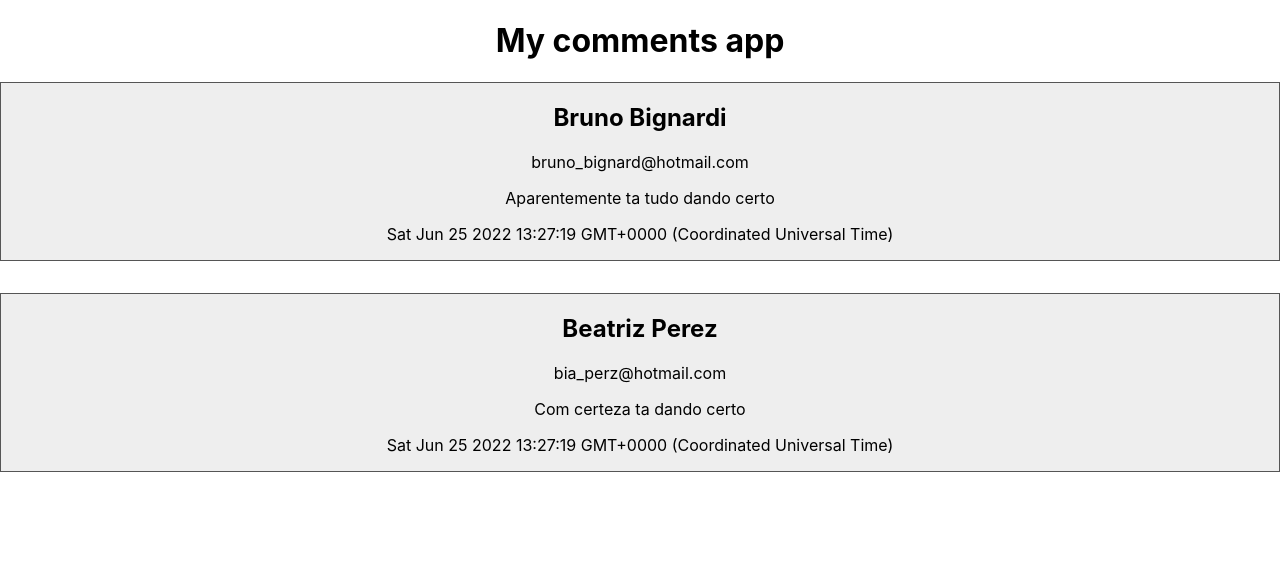
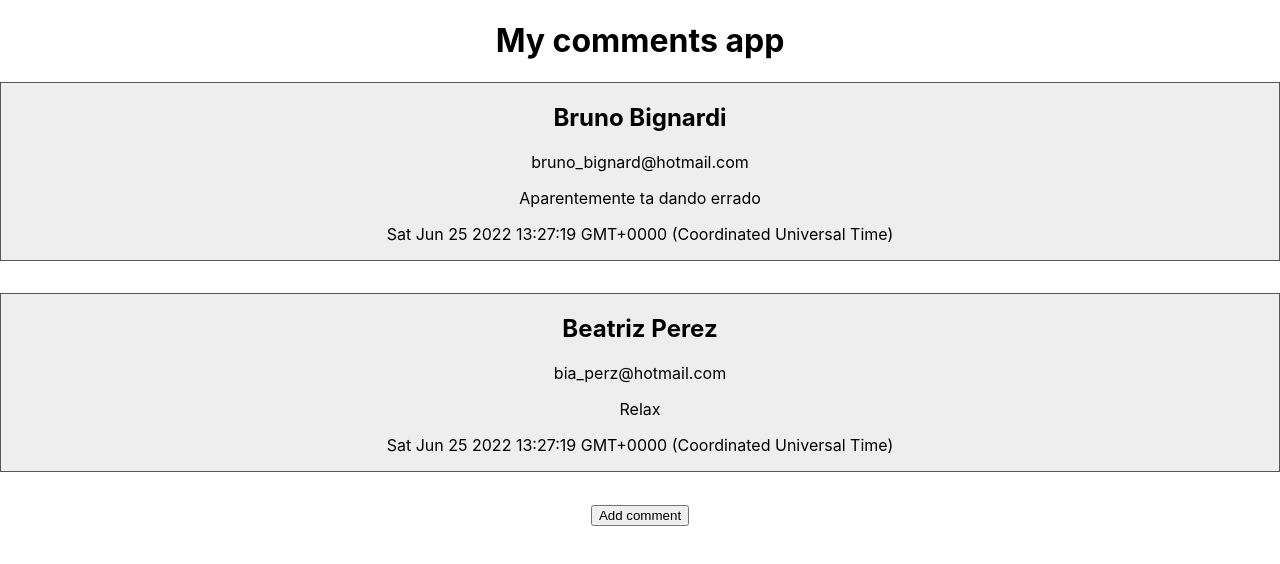
Before and after one commit to brunodono/My-comment-app-react.js, a React (Create React App) app: page / in a window 1280 px wide. Shown: the top 564 px of the page. Built offline with nearby package versions, Linux system fonts and the light colour scheme.

Commit message:
Migrated the App (function) component to Class Component and implementing the State

```diff
--- a/src/App.js
+++ b/src/App.js
@@ -1,27 +1,62 @@
+import React from 'react';
 import './App.css';
 import Comment from './components/Comment';
 
-function App() {
-  return (
+class App extends React.Component {
+
+  state = {
+    comments:[
+      {
+      name :"Bruno Bignardi",
+      email:"bruno_bignard@hotmail.com",
+      message :"Aparentemente ta dando errado",
+      date :new Date(),
+      },
+      {
+      name:"Beatriz Perez",
+      email:"bia_perz@hotmail.com",
+      message:"Relax",
+      date:new Date(),
+      },
+
+    ]
+  };
+
+  addComment= () => {
+    const newComment = {
+      name:"Mona Lisa",
+      email:"monalisadolouvre@hotmail.com",
+      message:"Tentaram me jogar torta",
+      date:new Date(),
+    };
+
+    this.setState({
+      comments: [...this.state.comments, newComment]
+    });
+
+  };
+
+  render() {
+    return (
     <div className="App">
       <h1>My comments app</h1>
-      <Comment
-      name ="Bruno Bignardi"
-      email="bruno_bignard@hotmail.com"
-      message ="Aparentemente ta tudo dando certo"
-      date ={new Date()}
-      />
-      <Comment
-      name ="Beatriz Perez"
-      email="bia_perz@hotmail.com"
-      message = "Com certeza ta dando certo"
-      date = {new Date()}
-      />
+      {this.state.comments.map((comment, index) => {
+        return (<Comment
+        key = {index}
+        name = {comment.name}
+        email= {comment.email}
+        message = {comment.message}
+        date ={comment.date}
+        />
+        )
+      })}
 
-
+      <button onClick={this.addComment}>Add comment</button>
 
     </div>
-  );
-}
+    );
+
+  };
+};
 
 export default App;
```
